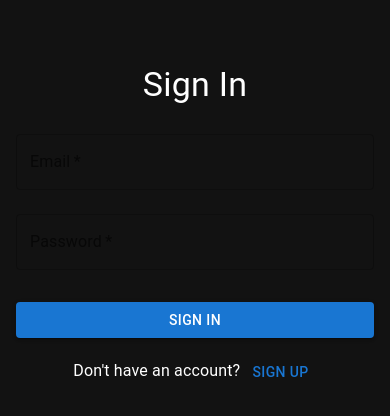
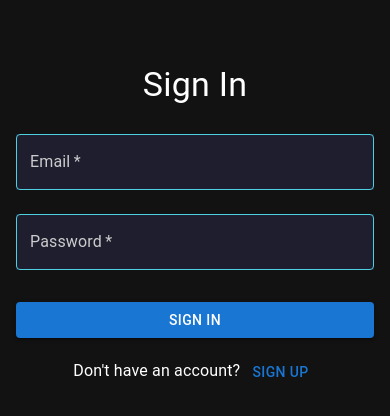
Before and after one commit to Harmanjeet28/ChessMate, a React (Vite) app: page /signin in a window 390 px wide. Shown: the top 416 px of the page. Built offline with nearby package versions, Linux system fonts and the light colour scheme.

Commit message:
Fix: made it so Mobile Viewers can view the website a bit better

```diff
--- a/src/LondonSystem.jsx
+++ b/src/LondonSystem.jsx
@@ -8,64 +8,47 @@ export default function LondonSystem() {
   const [moveIndex, setMoveIndex] = useState(0);
   const [description, setDescription] = useState('');
 
-
-
-  // Predefined FEN after each white move (black does not move)
-  // Website for check moves:
-  //https://lichess.org/editor/rnbqkbnr/pppppppp/8/8/3P1B2/2PBPN2/PP1N1PPP/R2QK2R_w_KQkq_-_0_1?color=white
   const moveSequence = [
-    {
-      fen: 'start',
-      arrow: null,
-      explanation: '',
-    },
+    { fen: 'start', arrow: null, explanation: '' },
     {
       fen: 'rnbqkbnr/pppppppp/8/8/3P4/8/PPP1PPPP/RNBQKBNR w KQkq d3 0 1',
       arrow: { from: 'd2', to: 'd4' },
-      explanation:
-        '1. d4: A strong central pawn thrust. It grabs space, controls e5 and c5, and is the hallmark first move of the London System.',
+      explanation: '1. d4: A strong central pawn thrust...',
     },
     {
       fen: 'rnbqkbnr/pppppppp/8/8/3P4/5N2/PPP1PPPP/RNBQKB1R w KQkq - 1 1',
       arrow: { from: 'g1', to: 'f3' },
-      explanation:
-        '2. Nf3: A natural development move. The knight defends d4 and helps prepare castling kingside for king safety.',
+      explanation: '2. Nf3: A natural development move...',
     },
     {
       fen: 'rnbqkbnr/pppppppp/8/8/3P1B2/5N2/PPP1PPPP/RN1QKB1R w KQkq - 2 1',
       arrow: { from: 'c1', to: 'f4' },
-      explanation:
-        '3. Bf4: London’s signature move. The bishop exits early before the pawn wall closes, targeting the e5 square and exerting queenside pressure.',
+      explanation: '3. Bf4: London’s signature move...',
     },
     {
       fen: 'rnbqkbnr/pppppppp/8/8/3P1B2/4PN2/PPP2PPP/RN1QKB1R w KQkq - 0 1',
       arrow: { from: 'e2', to: 'e3' },
-      explanation:
-        '4. e3: This solidifies the center, supports the d4 pawn, and opens the diagonal for the light-squared bishop to develop.',
+      explanation: '4. e3: This solidifies the center...',
     },
     {
       fen: 'rnbqkbnr/pppppppp/8/8/3P1B2/2P1PN2/PP3PPP/RN1QKB1R w KQkq - 0 1',
       arrow: { from: 'c2', to: 'c3' },
-      explanation:
-        '5. c3: Reinforces the d4 pawn and creates a durable pawn triangle — a key structure in London setups that makes it very hard to break.',
+      explanation: '5. c3: Reinforces the d4 pawn...',
     },
     {
       fen: 'rnbqkbnr/pppppppp/8/8/3P1B2/2PBPN2/PP3PPP/RN1QK2R w KQkq - 0 1',
       arrow: { from: 'f1', to: 'd3' },
-      explanation:
-        '6. Bd3: This bishop harmonizes with the one on f4, adds pressure to the kingside, and eyes the h7 weakness — great for future attacking chances.',
+      explanation: '6. Bd3: This bishop harmonizes...',
     },
     {
       fen: 'rnbqkbnr/pppppppp/8/8/3P1B2/2PBPN2/PP1N1PPP/R2QK2R w KQkq - 0 1',
       arrow: { from: 'b1', to: 'd2' },
-      explanation:
-        '7. Nbd2: Supports central control, frees the c1 square for future rook lifts or queen moves, and gets ready for flexible transitions into the middlegame.',
+      explanation: '7. Nbd2: Supports central control...',
     },
     {
       fen: 'rnbqkbnr/pppppppp/8/8/3P1B2/2PBPN2/PP1N1PPP/R2Q1RK1 w Qkq - 0 1',
       arrow: { from: 'e1', to: 'g1' },
-      explanation:
-        '8. O-O: Kingside castling gets your king safe and links your rooks — your development is complete and you’re ready for action!',
+      explanation: '8. O-O: Kingside castling...',
     },
   ];
 
@@ -74,18 +57,14 @@ export default function LondonSystem() {
       const next = moveSequence[moveIndex + 1];
       setPosition(next.fen);
       setDescription(next.explanation);
-      if (next.arrow) {
-        setArrows([{ ...next.arrow, color: 'green' }]);
-      } else {
-        setArrows([]);
-      }
+      setArrows(next.arrow ? [{ ...next.arrow, color: 'green' }] : []);
       setMoveIndex(moveIndex + 1);
     }
   };
 
   return (
-    <Box sx={{ p: 4, maxWidth: 1000, margin: 'auto' }}>
-      {/* Title and subtitle */}
+    <Box sx={{ p: 4, maxWidth: 1200, mx: 'auto' }}>
+      {/* Title */}
       <Box sx={{ mb: 3, textAlign: 'left' }}>
         <Typography variant="h4" fontWeight="bold" gutterBottom>
           London System Opening
@@ -95,20 +74,27 @@ export default function LondonSystem() {
         </Typography>
       </Box>
 
-      {/* Main content: board and explanation */}
-      <Box sx={{ display: 'flex', gap: 4, alignItems: 'flex-start', justifyContent: 'center' }}>
-        {/* Larger chessboard */}
-        <Box>
+      {/* Responsive Layout */}
+      <Box
+        sx={{
+          display: 'flex',
+          flexDirection: { xs: 'column', md: 'row' },
+          alignItems: { xs: 'center', md: 'flex-start' },
+          gap: 4,
+        }}
+      >
+        {/* Chessboard */}
+        <Box sx={{ width: { xs: '100%', sm: 400, md: 600 } }}>
           <Chessboard
             position={position}
             boardArrows={arrows}
             arePiecesDraggable={false}
-            boardWidth={600}
+            boardWidth={typeof window !== 'undefined' && window.innerWidth < 600 ? 320 : 600}
           />
           <Button
             variant="contained"
             color="primary"
-            sx={{ mt: 3, display: 'block', marginLeft: 'auto', marginRight: 'auto' }}
+            sx={{ mt: 3, mx: 'auto', display: 'block' }}
             onClick={handleNextMove}
             disabled={moveIndex >= moveSequence.length - 1}
           >
@@ -116,15 +102,20 @@ export default function LondonSystem() {
           </Button>
         </Box>
 
-        {/* Explanation — only render if description exists */}
-        {description && (
-          <Box sx={{ maxWidth: 300, textAlign: 'left', mt: 2 }}>
-            <Typography variant="h6" fontWeight="bold" gutterBottom>
-              Explanation
-            </Typography>
-            <Typography>{description}</Typography>
-          </Box>
-        )}
+        {/* Explanation Box */}
+        <Box
+          sx={{
+            maxWidth: 350,
+            textAlign: 'left',
+            mt: { xs: 3, md: 2 },
+            visibility: description ? 'visible' : 'hidden',
+          }}
+        >
+          <Typography variant="h6" fontWeight="bold" gutterBottom>
+            Explanation
+          </Typography>
+          <Typography>{description}</Typography>
+        </Box>
       </Box>
     </Box>
   );
--- a/src/SignIn.jsx
+++ b/src/SignIn.jsx
@@ -1,5 +1,12 @@
 import React, { useState } from 'react';
-import { Container, Typography, TextField, Button, Box, Alert } from '@mui/material';
+import {
+  Container,
+  Typography,
+  TextField,
+  Button,
+  Box,
+  Alert
+} from '@mui/material';
 import { useNavigate } from 'react-router-dom';
 import { signInWithEmailAndPassword } from "firebase/auth";
 import { auth } from './firebase'; // Adjust path if needed
@@ -17,7 +24,6 @@ export default function SignIn() {
     e.preventDefault();
     setError('');
 
-    // Debug: Log form values to see what is being sent
     console.log('Submitting Sign In form:', form);
 
     try {
@@ -34,7 +40,13 @@ export default function SignIn() {
       <Typography variant="h4" component="h1" gutterBottom align="center">
         Sign In
       </Typography>
-      {error && <Alert severity="error" sx={{ mb: 2 }}>{error}</Alert>}
+
+      {error && (
+        <Alert severity="error" sx={{ mb: 2 }}>
+          {error}
+        </Alert>
+      )}
+
       <Box component="form" onSubmit={handleSubmit} noValidate>
         <TextField
           label="Email"
@@ -45,7 +57,24 @@ export default function SignIn() {
           value={form.email}
           onChange={handleChange}
           required
+          sx={{
+            input: { color: '#fff', backgroundColor: '#1e1e2f' },
+            label: { color: '#ccc' },
+            '& .MuiOutlinedInput-root': {
+              '& fieldset': {
+                borderColor: '#4dd0e1',
+              },
+              '&:hover fieldset': {
+                borderColor: '#00bcd4',
+              },
+              '&.Mui-focused fieldset': {
+                borderColor: '#00ffff',
+                boxShadow: '0 0 5px #00ffff',
+              },
+            },
+          }}
         />
+
         <TextField
           label="Password"
           name="password"
@@ -55,7 +84,24 @@ export default function SignIn() {
           value={form.password}
           onChange={handleChange}
           required
+          sx={{
+            input: { color: '#fff', backgroundColor: '#1e1e2f' },
+            label: { color: '#ccc' },
+            '& .MuiOutlinedInput-root': {
+              '& fieldset': {
+                borderColor: '#4dd0e1',
+              },
+              '&:hover fieldset': {
+                borderColor: '#00bcd4',
+              },
+              '&.Mui-focused fieldset': {
+                borderColor: '#00ffff',
+                boxShadow: '0 0 5px #00ffff',
+              },
+            },
+          }}
         />
+
         <Button
           type="submit"
           variant="contained"
@@ -66,6 +112,7 @@ export default function SignIn() {
           Sign In
         </Button>
       </Box>
+
       <Typography align="center" sx={{ mt: 2 }}>
         Don't have an account?{' '}
         <Button variant="text" onClick={() => navigate('/signup')}>
```
